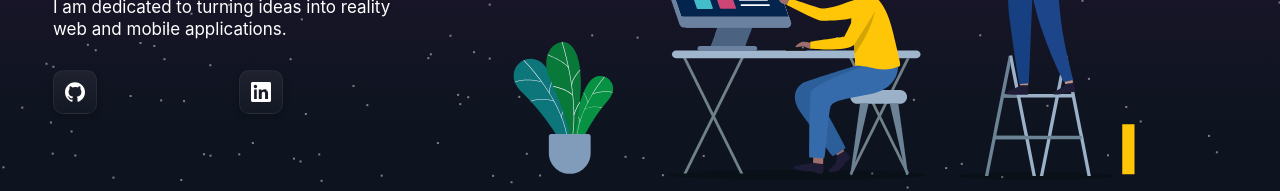
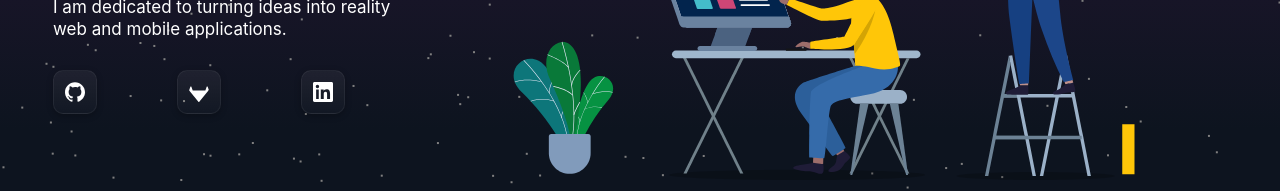
Before and after one commit to dianaflorez/my-portfolio, a React (Vite) app in the folder ui/: page / in a window 1280 px wide. Shown: the part 430-621 px from the top of the page. Built offline with nearby package versions, Linux system fonts and the light colour scheme.

Commit message:
[Add] footer

```diff
--- a/ui/src/components/routes/LandingPage.tsx
+++ b/ui/src/components/routes/LandingPage.tsx
@@ -24,6 +24,27 @@ const LandingPage = () => {
         </svg>
       ),
     },
+    {
+      name: 'GitLab',
+      link: 'https://gitlab.com/dianaflorez',
+      svg: (
+        <svg
+          role="img"
+          viewBox="0 0 24 24"
+          width="20"
+          height="20"
+          xmlns="http://www.w3.org/2000/svg"
+          aria-hidden="true"
+          focusable="false"
+        >
+          <path
+            fill="currentColor"
+            d="M23.76 9.66l-1.24-3.8c-.1-.3-.4-.5-.7-.5-.3 0-.6.2-.7.5l-1.5 4.4H4.45l-1.5-4.4c-.1-.3-.4-.5-.7-.5s-.6.2-.7.5L.3 9.66c-.1.3 0 .6.2.8l11 13.4c.2.2.5.2.6 0l11-13.4c.2-.2.3-.5.2-.8"
+          />
+        </svg>
+      ),
+    },
+
     {
       name: 'LinkedIn',
       link: 'https://www.linkedin.com/in/diana-cristy-florez-bravo',
--- a/ui/src/components/sections/Footer.tsx
+++ b/ui/src/components/sections/Footer.tsx
@@ -17,11 +17,15 @@ const Footer: React.FC = () => {
             <Link href="https://github.com/dianaflorez" target="_blank" rel="noopener noreferrer">
                 GitHub
             </Link>
-          <Link href="https://www.linkedin.com/in/dianaflorez" target="_blank" rel="noopener noreferrer">
+            <Link href="https://gitlab.com/dianaflorez" target="_blank" rel="noopener noreferrer">
+                GitLab
+            </Link>
+            <Link href="https://www.linkedin.com/in/diana-cristy-florez-bravo" target="_blank" rel="noopener noreferrer">
                 LinkedIn
             </Link>
             <Link href="mailto:dianaflorez@gmail.com">Contact</Link>
         </Links>
+
       </Content>
     </Wrapper>
   );
```
Lines whose indentation alone changed are shown as unchanged.
